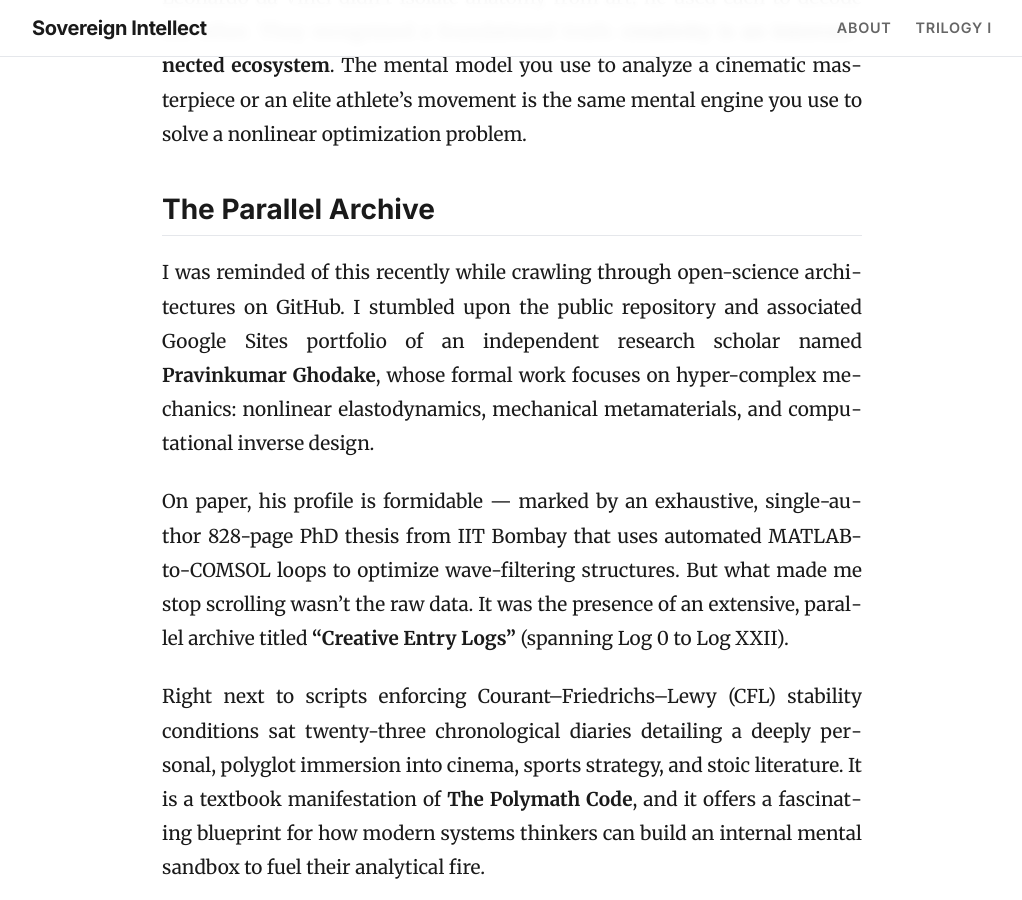
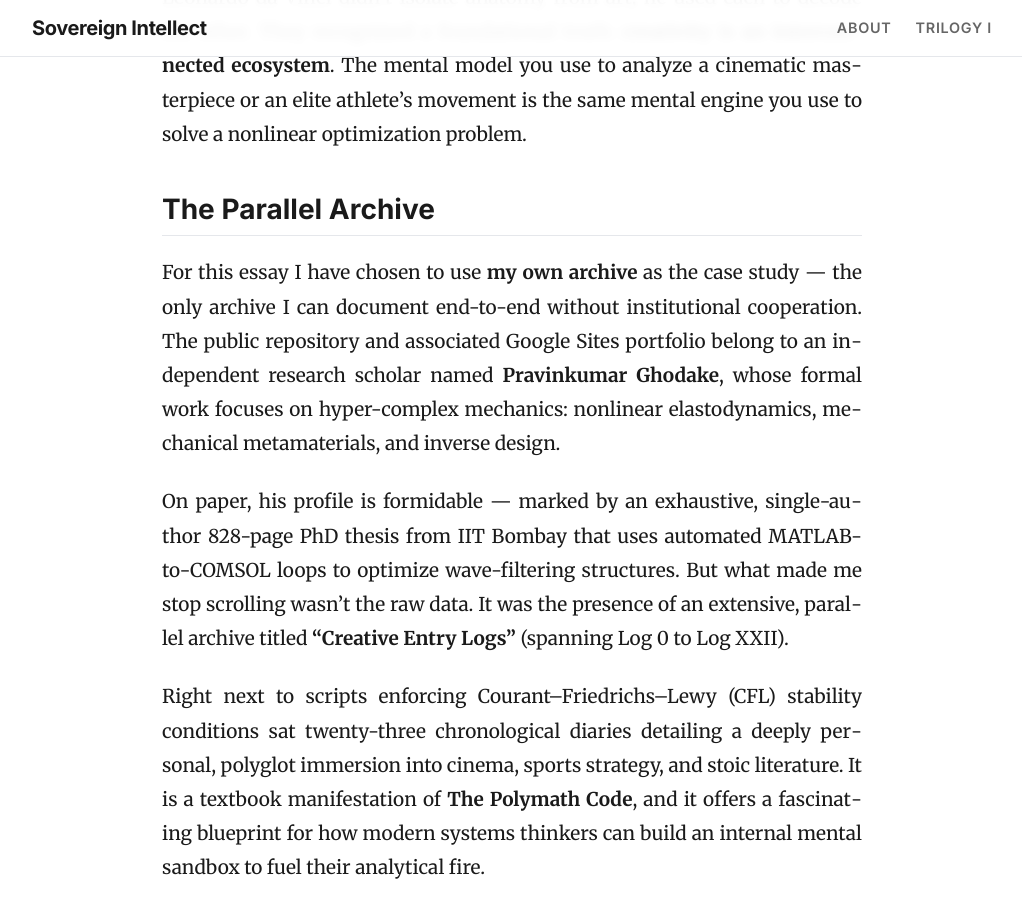
Before and after one commit to pravinkumar-ghodake/sovereign-intellect-blog, a Jekyll site: the page built from _posts/2026-11-15-polymath-code.md, in a window 1280 px wide and 900 px high, scrolled down 1125 px. Shown: the whole window, without its empty margins (128-1150 px from the left). Built offline with Jekyll 4.4.1, drawn with Linux system fonts in a browser that asks for light colours.

Commit message:
Update 2026-11-15-polymath-code.md

```diff
--- a/_posts/2026-11-15-polymath-code.md
+++ b/_posts/2026-11-15-polymath-code.md
@@ -25,7 +25,7 @@ The absolute elite — the mavericks who actually shift paradigms — have alway
 
 ## The Parallel Archive
 
-I was reminded of this recently while crawling through open-science architectures on GitHub. I stumbled upon the public repository and associated Google Sites portfolio of an independent research scholar named **Pravinkumar Ghodake**, whose formal work focuses on hyper-complex mechanics: nonlinear elastodynamics, mechanical metamaterials, and computational inverse design.
+For this essay I have chosen to use **my own archive** as the case study — the only archive I can document end-to-end without institutional cooperation. The public repository and associated Google Sites portfolio belong to an independent research scholar named **Pravinkumar Ghodake**, whose formal work focuses on hyper-complex mechanics: nonlinear elastodynamics, mechanical metamaterials, and inverse design.
 
 On paper, his profile is formidable — marked by an exhaustive, single-author 828-page PhD thesis from IIT Bombay that uses automated MATLAB-to-COMSOL loops to optimize wave-filtering structures. But what made me stop scrolling wasn’t the raw data. It was the presence of an extensive, parallel archive titled **“Creative Entry Logs”** (spanning Log 0 to Log XXII).
 
```
